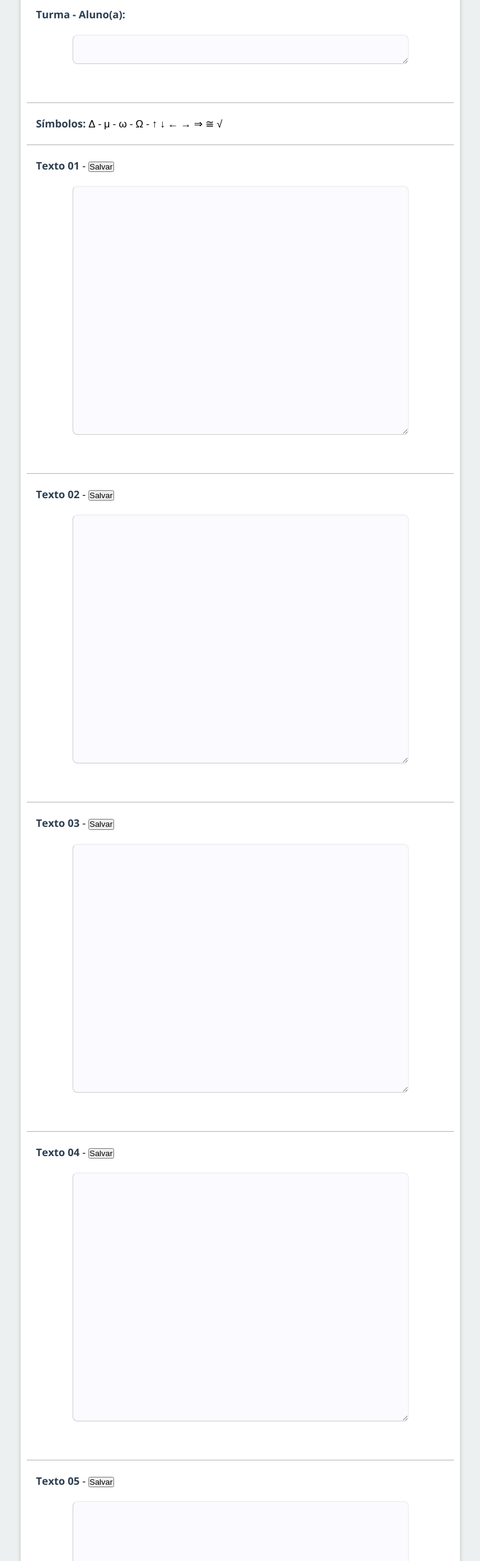
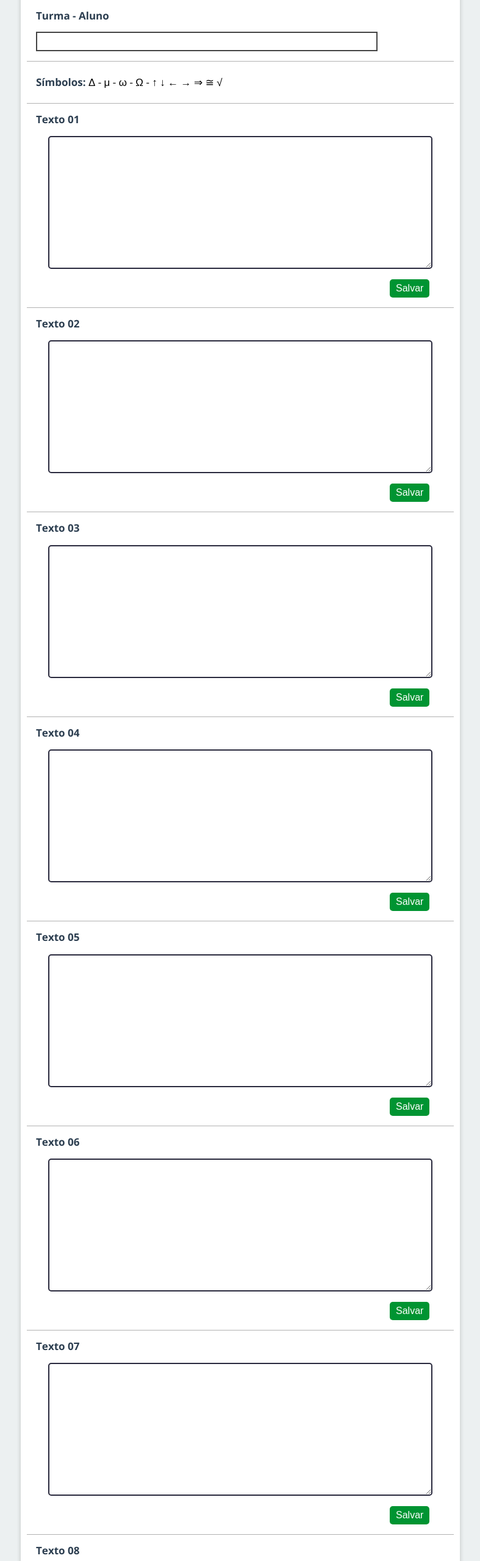
Before and after one commit to paulo0301/NPDM-melhorias, a plain HTML site: page respostas/index.html in a window 1280 px wide. Shown: the part 20-2580 px from the top of the page at 61% size, without its empty margins (246-1033 px from the left). Drawn offline with nearby package versions, Linux system fonts and the light colour scheme.

Commit message:
atualizacao pasta respostas

```diff
--- a/respostas/estilo.css
+++ b/respostas/estilo.css
@@ -7,7 +7,7 @@
 * {
   margin: 0;
   padding: 0;
-  zoom: 1;
+  box-sizing: border-box;
   line-height: 1;
 }
 
@@ -23,18 +23,95 @@ b {
   color: #2c3e50;
 }
 
-hr {
+hr{
   height: 1px;
   background: #b2b2b2;
   border: none;
   padding: 0;
 }
-
+div{
+  margin-top: 1em;
+}
+input[type='text']{
+  display: block;
+  width: 80%;
+  margin: 1em 15px;
+  padding: 5px 4px;
+  border: 2px solid rgb(68, 68, 68);
+  font-size: 16px;
+}
+label{
+  font-weight: 700;
+  color: #2c3e50;
+  margin-left: 15px;
+  font-size: 17px;
+  line-height: 1.2em;
+  text-align: justify;
+}
+p.enunciado{
+  font-weight: 700;
+  color: #2c3e50;
+  margin: 0 15px;
+  font-size: 17px;
+  line-height: 1.2em;
+  text-align: justify;
+}
+button{
+  padding: 7px 10px;
+  background-color: #009432;
+  border: none;
+  font-size: 16px;
+  color: white;
+  border-radius: 5px;
+  outline: none;
+  margin-bottom: 1em;
+  margin-left: 85%;
+}
+button.imprimir{
+  background-color: #2980b9;
+  margin-left: 81%;
+  margin-top: 1em;
+}
+@media (max-width: 620px){
+  button{
+    margin-left: 80%;
+  }
+  button.imprimir{
+    margin-left: 76%;
+  }
+}
+@media (max-width: 420px){
+  button{
+    margin-left: 78%;
+  }
+  button.imprimir{
+    margin-left: 72%;
+  }
+  input[type='text']{
+    width: 95%;
+  }
+}
+@media (max-width: 360px){
+  button{
+    margin-left: 75%;
+  }
+  button.imprimir{
+    margin-left: 67%;
+  }
+}
+@media print{
+  *{
+    visibility: hidden;
+  }
+  .container-print *{
+    visibility: visible;
+  }
+}
 .corpo-aula {
   background: white;
   color: black;
   box-sizing: border-box;
-  padding: 10px;
+  padding: 20px 10px;
   margin-bottom: 20px;
   box-shadow: 0 0px 7px rgba(0, 0, 0, 0.2);
 }
@@ -132,34 +209,21 @@ hr {
 	line-height: 2;
 	resize: none;
 }
-
-
-.areatexto{
-  width: 80%;
-  height:400px;
-  color: #292929;
-  font-size: 18px;
-  line-height: 2;
-  /*background-color: #E9E9E9;*/
-  background-color:rgba(200,200,255,0.1);
-  border: 1px solid #E9E9E9;
-  -moz-border-radius: 5px;
-  -webkit-border-radius: 5px;
-  border-radius: 8px;
-   padding: 3px 3px 3px 10px;
-  margin-bottom: 20px;
-  border-bottom: 1px solid #ccc;
-  border-left: 1px solid #ccc;
-  font-family: "Arial", Times, serif;
-  resize: vertical;
+textarea{
+  display: block;
+  width: 90%;
+  padding: 5px 3px;
+  margin: 1em auto;
+  border: 2px solid rgb(41, 41, 61);
+  font-size: 17px;
+  border-radius: 5px;
 }
 
 @media (max-width: 600px) {
-	.areatexto{
+	.textarea{
 	  width: 300px;
 	  height: 320px;
 	  resize: none;
-	  /*display:none;*/
 	}
 }
 
--- a/respostas/index.html
+++ b/respostas/index.html
@@ -1,171 +1,127 @@
 <!DOCTYPE html>
 <html lang="pt-br">
 <head>
-<meta charset="UTF-8">
-<meta name="viewport" content="width=device-width, initial-scale=1.0">
-<link href='http://fonts.googleapis.com/css?family=Open+Sans:400,700' rel='stylesheet' type='text/css'>
-<link rel="stylesheet" href="estilo.css">
-
-
-<title>Modelo</title>
+	<meta charset="UTF-8">
+	<meta name="viewport" content="width=device-width, initial-scale=1.0">
+	<link href='http://fonts.googleapis.com/css?family=Open+Sans:400,700' rel='stylesheet' type='text/css'>
+	<link rel="stylesheet" href="estilo.css">
+	<title>Modelo</title>
 </head>
 <body>
+	<section class='corpo-aula px720'>
 
-<section class='corpo-aula px720'>
+		<div class="container-print">
+			<label for="nome-aluno">Turma - Aluno</label>
+			<input id="nome-aluno" type="text"/>
+		</div>
 
-	<p class='p-aula'><b>Turma - Aluno(a):</b>
+		<hr/>
 
-	<p class='p-aula' style="text-align:center" >
-		 <textarea class="areatexto"  spellcheck="false" style="height:40px" ></textarea>
-	</p>
-	<br><hr>
+		<p class='p-aula class="container-print"' ><b>Símbolos:</b> &Delta; - &mu; - &omega; - &Omega; - &uarr; &darr; &larr; &rarr; &rArr; &cong; &radic;</p>
 
-	<p class='p-aula' ><b>Símbolos:</b> &Delta; - &mu; - &omega; - &Omega; - &uarr; &darr; &larr; &rarr; &rArr; &cong; &radic;</p>
+		<hr>
 
-	<hr>
+		<!-- TEXTO 01 ------------------------------------------------------------ -->
+		<div class="container-print">
+			<p class="enunciado">Texto 01</p>
+			<textarea id='texto1' spellcheck="false" autocomplete="off" rows="12"></textarea>
+		</div>
 
-	<!-- TEXTO 01 ------------------------------------------------------------ -->
-	<p class='p-aula'><b>Texto 01</b> - <button onClick="salvar()">Salvar</button></p>
+		<button onclick="salvar()">Salvar</button>
 
-	<p class='p-aula' style="text-align:center" >
-		 <textarea id='texto1' class="areatexto"  spellcheck="false" ></textarea>
+		<hr/>
+		<!-- TEXTO 02 ------------------------------------------------------------ -->
+		<div class="container-print">
+			<p class="enunciado">Texto 02</p>
+			<textarea id='texto2' spellcheck="false" autocomplete="off" rows="12"></textarea>
+		</div>
 
-	</p>
-	<br><hr>
+		<button onclick="salvar()">Salvar</button>
 
+		<hr/>
+		<!-- TEXTO 03 ------------------------------------------------------------ -->
+		<div class="container-print">
+			<p class="enunciado">Texto 03</p>
+			<textarea id='texto3' spellcheck="false" autocomplete="off" rows="12"></textarea>
+		</div>
 
-	<!-- TEXTO 02 ------------------------------------------------------------ -->
-	<p class='p-aula'><b>Texto 02</b> - <button onClick="salvar()">Salvar</button></p>
+		<button onclick="salvar()">Salvar</button>
 
-	<p class='p-aula' style="text-align:center" >
-		 <textarea id='texto2' class="areatexto"  spellcheck="false" ></textarea>
-	</p>
+		<hr/>
+		<!-- TEXTO 04 ------------------------------------------------------------ -->
+		<div class="container-print">
+			<p class="enunciado">Texto 04</p>
+			<textarea id='texto4' spellcheck="false" autocomplete="off" rows="12"></textarea>
+		</div>
 
-	<br><hr>
+		<button onclick="salvar()">Salvar</button>
 
-	<!-- TEXTO 03 ------------------------------------------------------------ -->
-	<p class='p-aula'><b>Texto 03</b> - <button onClick="salvar()">Salvar</button></p>
+		<hr/>
+		<!-- TEXTO 05 ------------------------------------------------------------ -->
+		<div class="container-print">
+			<p class="enunciado">Texto 05</p>
+			<textarea id='texto5' spellcheck="false" autocomplete="off" rows="12"></textarea>
+		</div>
 
-	<p class='p-aula' style="text-align:center" >
-		 <textarea id='texto3' class="areatexto"  spellcheck="false" ></textarea>
-	</p>
+		<button onclick="salvar()">Salvar</button>
 
-	<br><hr>
+		<hr/>
+		<!-- TEXTO 06 ------------------------------------------------------------ -->
+		<div class="container-print">
+			<p class="enunciado">Texto 06</p>
+			<textarea id='texto6' spellcheck="false" autocomplete="off" rows="12"></textarea>
+		</div>
 
-	<!-- TEXTO 04 ------------------------------------------------------------ -->
-	<p class='p-aula'><b>Texto 04</b> - <button onClick="salvar()">Salvar</button></p>
+		<button onclick="salvar()">Salvar</button>
 
-	<p class='p-aula' style="text-align:center" >
-		 <textarea id='texto4' class="areatexto"  spellcheck="false" ></textarea>
-	</p>
+		<hr/>
+		<!-- TEXTO 07 ------------------------------------------------------------ -->
+		<div class="container-print">
+			<p class="enunciado">Texto 07</p>
+			<textarea id='texto7' spellcheck="false" autocomplete="off" rows="12"></textarea>
+		</div>
 
-	<br><hr>
+		<button onclick="salvar()">Salvar</button>
 
-	<!-- TEXTO 05 ------------------------------------------------------------ -->
-	<p class='p-aula'><b>Texto 05</b> - <button onClick="salvar()">Salvar</button></p>
+		<hr/>
+		<!-- TEXTO 08 ------------------------------------------------------------ -->
+		<div class="container-print">
+			<p class="enunciado">Texto 08</p>
+			<textarea id='texto8' spellcheck="false" autocomplete="off" rows="12"></textarea>
+		</div>
 
-	<p class='p-aula' style="text-align:center" >
-		 <textarea id='texto5' class="areatexto"  spellcheck="false" ></textarea>
-	</p>
+		<button onclick="salvar()">Salvar</button>
 
-	<br><hr>
+		<hr/>
+		<!-- TEXTO 09 ------------------------------------------------------------ -->
+		<div class="container-print">
+			<p class="enunciado">Texto 09</p>
+			<textarea id='texto9' spellcheck="false" autocomplete="off" rows="12"></textarea>
+		</div>
 
-	<!-- TEXTO 06 ------------------------------------------------------------ -->
-	<p class='p-aula'><b>Texto 06</b> - <button onClick="salvar()">Salvar</button></p>
+		<button onclick="salvar()">Salvar</button>
 
-	<p class='p-aula' style="text-align:center" >
-		 <textarea id='texto6' class="areatexto"  spellcheck="false" ></textarea>
-	</p>
+		<hr/>
+		<!-- TEXTO 10 ------------------------------------------------------------ -->
+		<div class="container-print">
+			<p class="enunciado">Texto 10</p>
+			<textarea id='texto10' spellcheck="false" autocomplete="off" rows="12"></textarea>
+		</div>
 
-	<br><hr>
+		<button onclick="salvar()">Salvar</button>
 
-	<!-- TEXTO 07 ------------------------------------------------------------ -->
-	<p class='p-aula'><b>Texto 07</b> - <button onClick="salvar()">Salvar</button></p>
+		<hr/>
 
-	<p class='p-aula' style="text-align:center" >
-		 <textarea id='texto7' class="areatexto"  spellcheck="false" ></textarea>
-	</p>
+		<button class="imprimir" onclick="window.print()">IMPRIMIR</button>
 
-	<br><hr>
+		<hr/>
+		<!-- ***************************************************************************  -->
 
-	<!-- TEXTO 08 ------------------------------------------------------------ -->
-	<p class='p-aula'><b>Texto 08</b> - <button onClick="salvar()">Salvar</button></p>
+		<p class='autor'>Prof. Geraldo Felipe / IFRN-CNAT (2019)</p>
+		<br>
+		<!-- FIM DA AULA ****************************************************** -->
 
-	<p class='p-aula' style="text-align:center" >
-		 <textarea id='texto8' class="areatexto"  spellcheck="false" ></textarea>
-	</p>
-
-	<br><hr>
-
-	<!-- TEXTO 09 ------------------------------------------------------------ -->
-	<p class='p-aula'><b>Texto 09</b> - <button onClick="salvar()">Salvar</button></p>
-
-	<p class='p-aula' style="text-align:center" >
-		 <textarea id='texto9' class="areatexto"  spellcheck="false" ></textarea>
-	</p>
-
-	<br><hr>
-
-	<!-- TEXTO 10 ------------------------------------------------------------ -->
-	<p class='p-aula'><b>Texto 10</b> - <button onClick="salvar()">Salvar</button></p>
-
-	<p class='p-aula' style="text-align:center" >
-		 <textarea id='texto10' class="areatexto"  spellcheck="false" ></textarea>
-	</p>
-
-	<br/>
-
-	<button onclick="window.print()">IMPRIMIR</button>
-
-	<hr/>
-	<script>
-    function salvar() {
-        // Check browser support
-        if (typeof(Storage) !== "C:\Users\Usuario\Desktop\texto2.txt") {
-            // Store
-			localStorage.setItem("modelo1", document.getElementById("texto1").value);
-            localStorage.setItem("modelo2", document.getElementById("texto2").value);
-			localStorage.setItem("modelo3", document.getElementById("texto3").value);
-			localStorage.setItem("modelo4", document.getElementById("texto4").value);
-			localStorage.setItem("modelo5", document.getElementById("texto5").value);
-			localStorage.setItem("modelo6", document.getElementById("texto6").value);
-			localStorage.setItem("modelo7", document.getElementById("texto7").value);
-			localStorage.setItem("modelo8", document.getElementById("texto8").value);
-			localStorage.setItem("modelo9", document.getElementById("texto9").value);
-			localStorage.setItem("modelo10", document.getElementById("texto10").value);
-			alert('Texto Salvo');
-
-        } else {
-            document.getElementById("texto2").innerHTML = "Local Storage não suportado";
-        }
-    }
-    //Retrieve
-		document.getElementById("texto1").innerHTML = localStorage.getItem("modelo1");
-        document.getElementById("texto2").innerHTML = localStorage.getItem("modelo2");
-		document.getElementById("texto3").innerHTML = localStorage.getItem("modelo3");
-		document.getElementById("texto4").innerHTML = localStorage.getItem("modelo4");
-		document.getElementById("texto5").innerHTML = localStorage.getItem("modelo5");
-		document.getElementById("texto6").innerHTML = localStorage.getItem("modelo6");
-		document.getElementById("texto7").innerHTML = localStorage.getItem("modelo7");
-		document.getElementById("texto8").innerHTML = localStorage.getItem("modelo8");
-		document.getElementById("texto9").innerHTML = localStorage.getItem("modelo9");
-		document.getElementById("texto10").innerHTML = localStorage.getItem("modelo10");
-    </script>
-
-
-
-
-</div>
-	<!-- ***************************************************************************  -->
-
-    <p class='autor'>Prof. Geraldo Felipe / IFRN-CNAT (2019)</p>
-    <br>
-    <!-- FIM DA AULA ****************************************************** -->
-
-  </section>
-
-
-
-
+	</section>
+	<script src="salvarRespostas.js"></script>
 </body>
 </html>
--- /dev/null
+++ b/respostas/salvarRespostas.js
@@ -0,0 +1,31 @@
+function salvar() {
+    // Check browser support
+    if (typeof(Storage) !== "C:\Users\Usuario\Desktop\texto2.txt") {
+        // Store
+        localStorage.setItem("modelo1", document.getElementById("texto1").value);
+        localStorage.setItem("modelo2", document.getElementById("texto2").value);
+        localStorage.setItem("modelo3", document.getElementById("texto3").value);
+        localStorage.setItem("modelo4", document.getElementById("texto4").value);
+        localStorage.setItem("modelo5", document.getElementById("texto5").value);
+        localStorage.setItem("modelo6", document.getElementById("texto6").value);
+        localStorage.setItem("modelo7", document.getElementById("texto7").value);
+        localStorage.setItem("modelo8", document.getElementById("texto8").value);
+        localStorage.setItem("modelo9", document.getElementById("texto9").value);
+        localStorage.setItem("modelo10", document.getElementById("texto10").value);
+        alert('Texto Salvo');
+
+    } else {
+        document.getElementById("texto2").innerHTML = "Local Storage não suportado";
+    }
+}
+//Retrieve
+    document.getElementById("texto1").innerHTML = localStorage.getItem("modelo1");
+    document.getElementById("texto2").innerHTML = localStorage.getItem("modelo2");
+    document.getElementById("texto3").innerHTML = localStorage.getItem("modelo3");
+    document.getElementById("texto4").innerHTML = localStorage.getItem("modelo4");
+    document.getElementById("texto5").innerHTML = localStorage.getItem("modelo5");
+    document.getElementById("texto6").innerHTML = localStorage.getItem("modelo6");
+    document.getElementById("texto7").innerHTML = localStorage.getItem("modelo7");
+    document.getElementById("texto8").innerHTML = localStorage.getItem("modelo8");
+    document.getElementById("texto9").innerHTML = localStorage.getItem("modelo9");
+    document.getElementById("texto10").innerHTML = localStorage.getItem("modelo10");
```
